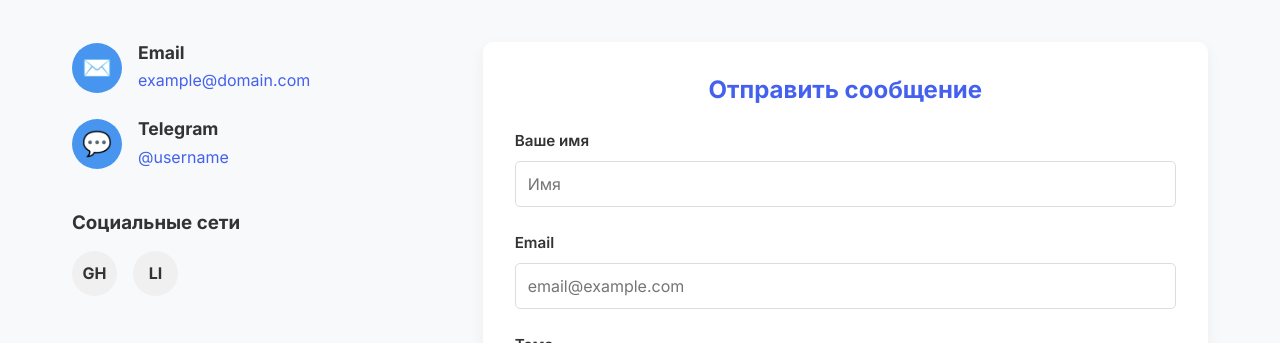
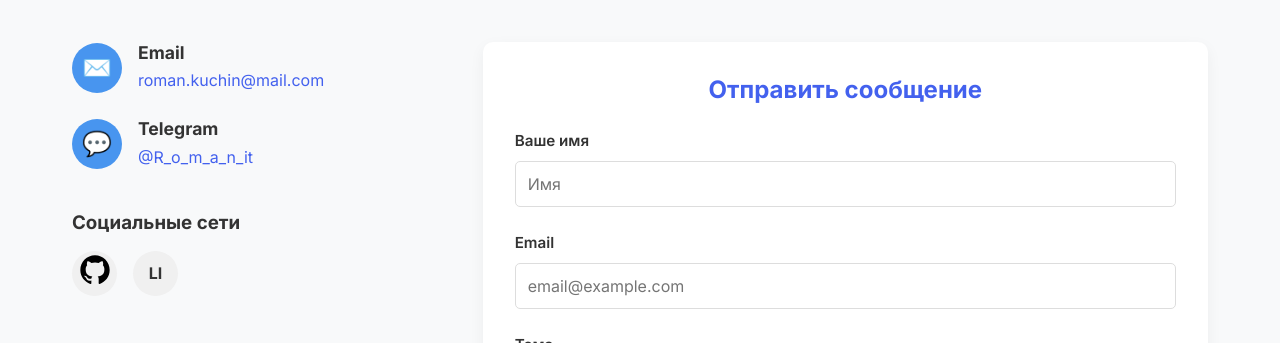
Before and after one commit to RNKuchin/portfolio, a Vue app: page /contact in a window 1280 px wide. Shown: the part 150-493 px from the top of the page. Built offline with nearby package versions, Linux system fonts and the light colour scheme.

Commit message:
изменил контакты

```diff
--- a/src/views/ContactView.vue
+++ b/src/views/ContactView.vue
@@ -11,7 +11,7 @@
             </div>
             <div class="contact-detail">
               <h3>Email</h3>
-              <p><a href="mailto:example@domain.com">example@domain.com</a></p>
+              <p><a href="mailto:roman.kuchin@mail.com">roman.kuchin@mail.com</a></p>
             </div>
           </div>
 
@@ -21,7 +21,7 @@
             </div>
             <div class="contact-detail">
               <h3>Telegram</h3>
-              <p><a href="https://t.me/username" target="_blank">@username</a></p>
+              <p><a href="https://t.me/R_o_m_a_n_it" target="_blank">@R_o_m_a_n_it</a></p>
             </div>
           </div>
         </div>
@@ -29,8 +29,10 @@
         <div class="social-links">
           <h3>Социальные сети</h3>
           <div class="social-icons">
-            <a href="https://github.com/username" target="_blank" class="social-icon" title="GitHub">
-              <span>GH</span>
+            <a href="https://github.com/RNKuchin" target="_blank" class="social-icon" title="GitHub">
+              <span><svg height="32" aria-hidden="true" viewBox="0 0 24 24" version="1.1" width="32" data-view-component="true" class="octicon octicon-mark-github v-align-middle">
+    <path d="M12 1C5.9225 1 1 5.9225 1 12C1 16.8675 4.14875 20.9787 8.52125 22.4362C9.07125 22.5325 9.2775 22.2025 9.2775 21.9137C9.2775 21.6525 9.26375 20.7862 9.26375 19.865C6.5 20.3737 5.785 19.1912 5.565 18.5725C5.44125 18.2562 4.905 17.28 4.4375 17.0187C4.0525 16.8125 3.5025 16.3037 4.42375 16.29C5.29 16.2762 5.90875 17.0875 6.115 17.4175C7.105 19.0812 8.68625 18.6137 9.31875 18.325C9.415 17.61 9.70375 17.1287 10.02 16.8537C7.5725 16.5787 5.015 15.63 5.015 11.4225C5.015 10.2262 5.44125 9.23625 6.1425 8.46625C6.0325 8.19125 5.6475 7.06375 6.2525 5.55125C6.2525 5.55125 7.17375 5.2625 9.2775 6.67875C10.1575 6.43125 11.0925 6.3075 12.0275 6.3075C12.9625 6.3075 13.8975 6.43125 14.7775 6.67875C16.8813 5.24875 17.8025 5.55125 17.8025 5.55125C18.4075 7.06375 18.0225 8.19125 17.9125 8.46625C18.6138 9.23625 19.04 10.2125 19.04 11.4225C19.04 15.6437 16.4688 16.5787 14.0213 16.8537C14.42 17.1975 14.7638 17.8575 14.7638 18.8887C14.7638 20.36 14.75 21.5425 14.75 21.9137C14.75 22.2025 14.9563 22.5462 15.5063 22.4362C19.8513 20.9787 23 16.8537 23 12C23 5.9225 18.0775 1 12 1Z"></path>
+</svg></span>
             </a>
             <a href="https://linkedin.com/in/username" target="_blank" class="social-icon" title="LinkedIn">
               <span>LI</span>
```
